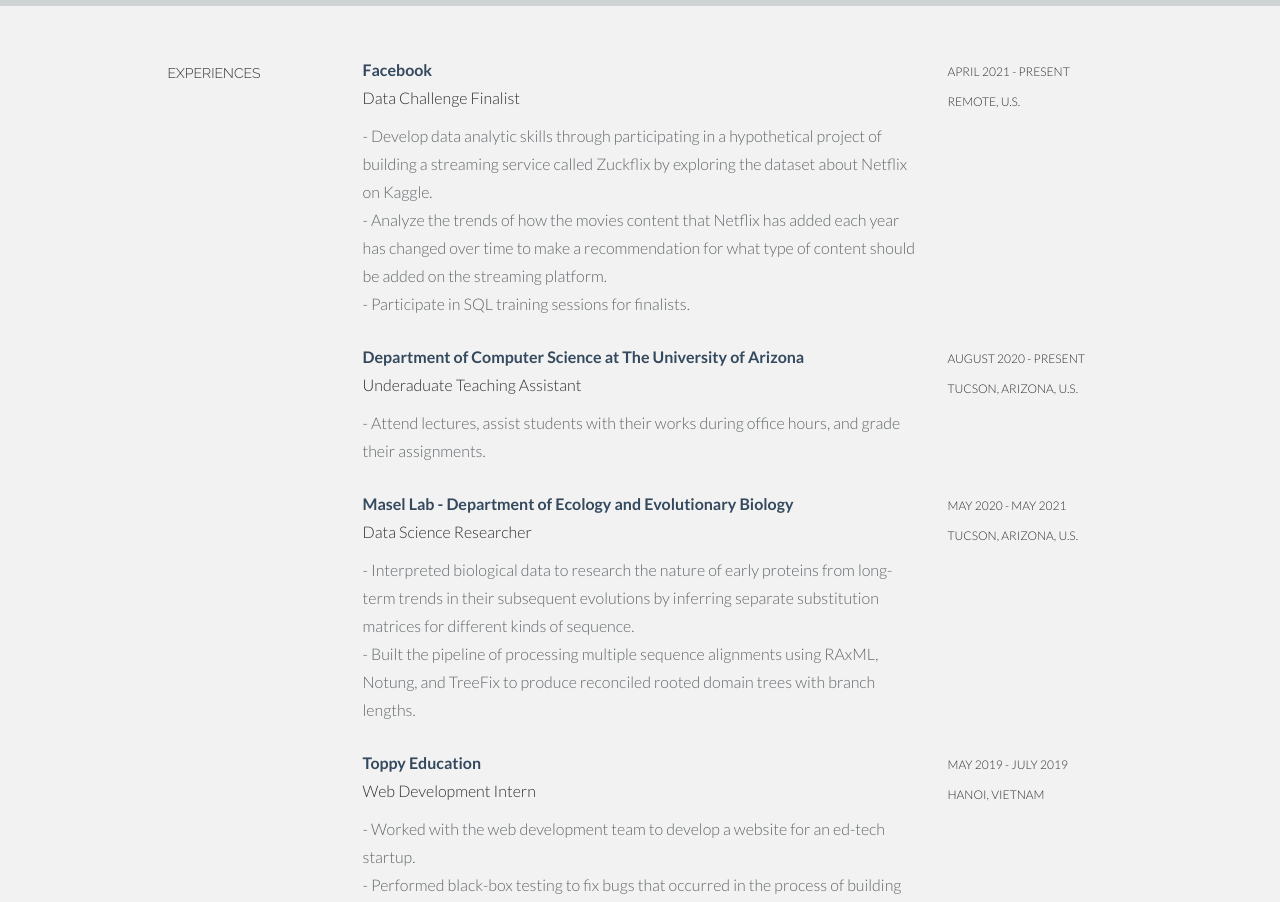
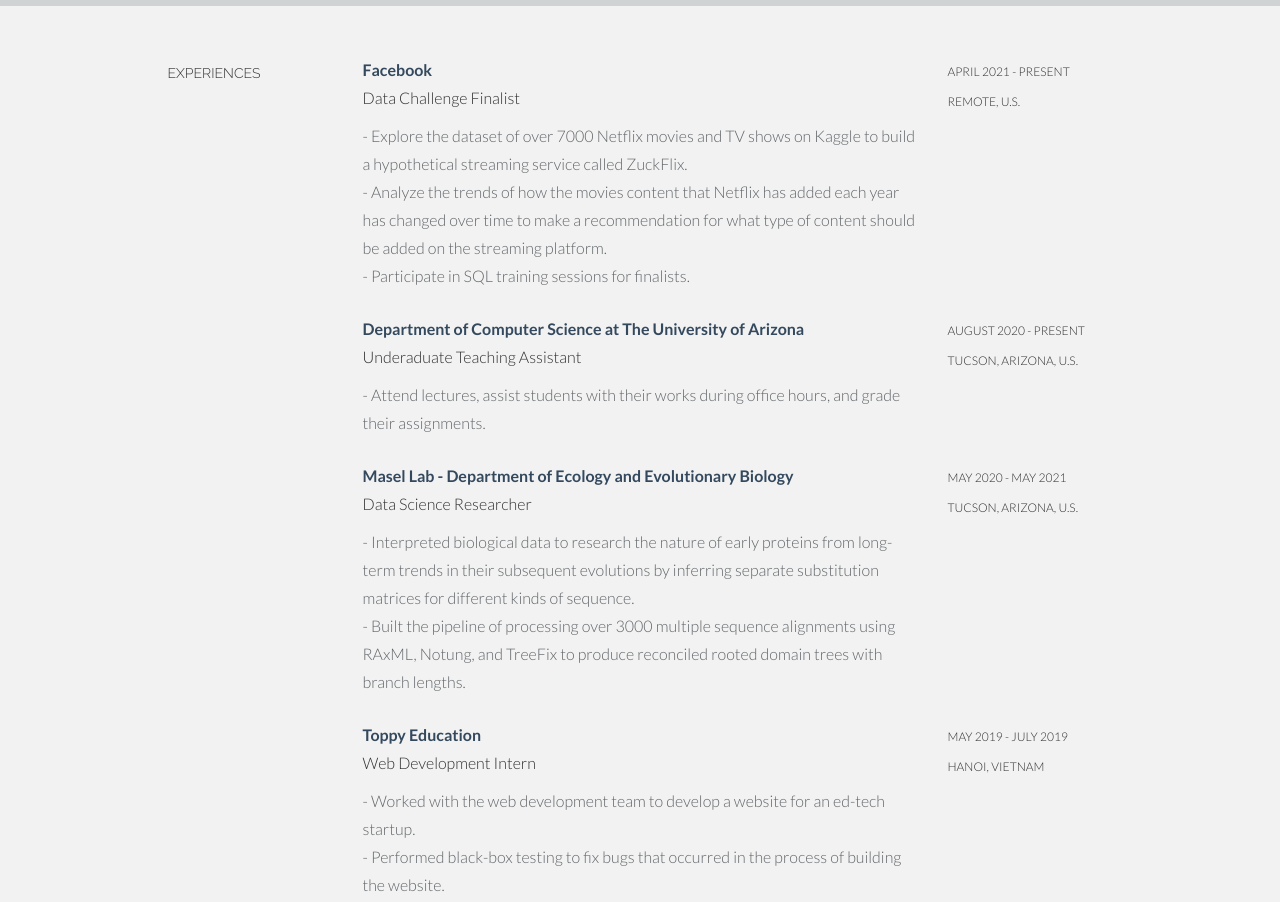
Before and after one commit to anhnguyenphung/anhnguyenphung.github.io, a plain HTML site: page index.html in a window 1280 px wide. Shown: the part 1140-2042 px from the top of the page. Drawn offline with Linux system fonts and the light colour scheme.

Commit message:
Update website again

```diff
--- a/index.html
+++ b/index.html
@@ -106,7 +106,7 @@
     					<p class="tight"><t>Facebook</t><br/>
     						Data Challenge Finalist <br/>
     					</p>
-    					<p><more>- Develop data analytic skills through participating in a hypothetical project of building a streaming service called Zuckflix by exploring the dataset about Netflix on Kaggle.
+    					<p><more>- Explore the dataset of over 7000 Netflix movies and TV shows on Kaggle to build a hypothetical streaming service called ZuckFlix.
               <br>- Analyze the trends of how the movies content that Netflix has added each year has changed over time to make a recommendation for what type of content should be added on the streaming platform.
               <br>- Participate in SQL training sessions for finalists.</more>
             </p>
@@ -133,7 +133,7 @@
     					Data Science Researcher	<br/>
     					</p>
               <p><more>- Interpreted biological data to research the nature of early proteins from long-term trends in their subsequent evolutions by inferring separate substitution matrices for different kinds of sequence.<br>
-              - Built the pipeline of processing multiple sequence alignments using RAxML, Notung, and TreeFix to produce reconciled rooted domain trees with branch lengths.</more></p>
+              - Built the pipeline of processing over 3000 multiple sequence alignments using RAxML, Notung, and TreeFix to produce reconciled rooted domain trees with branch lengths.</more></p>
     				</div>
     				<div class="col-lg-3">
     					<p><sm>May 2020 - May 2021 <br />
@@ -206,7 +206,7 @@
 
       					</p>
                 <p><more>- Built a simple blog page using the Django framework in Python.<br>
-                - Tools Used: Python, HTML/CSS, Javascript, Django.</more></p>
+                - Tools Used: Python, HTML/CSS, JavaScript, Bootstrap, Django.</more></p>
       				</div>
       				<div class="col-lg-3">
       					<p><sm>	<a href="https://github.com/anhnguyenphung/django-portfolio">GitHub Link</a><br/></sm></p>
```
Also changed, not shown: 1 other file.
